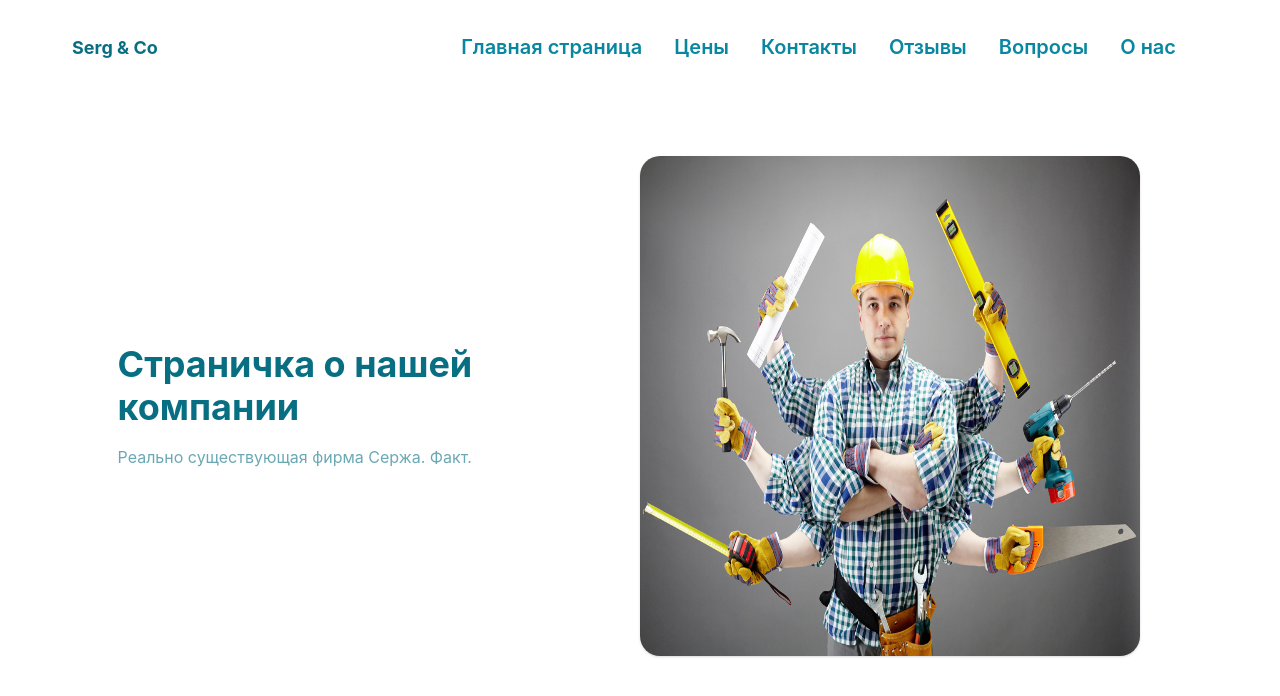
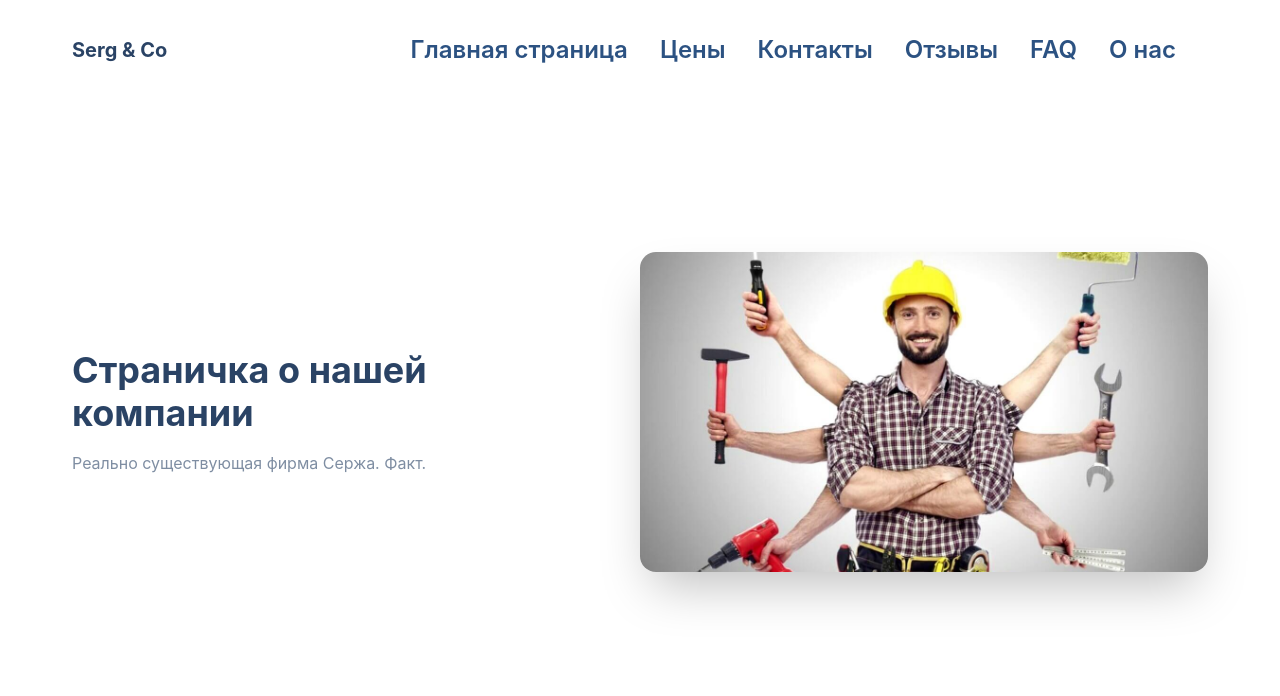
Before and after one commit to rmalolin/furniture-app, a Next.js app: page /about in a window 1280 px wide. Shown: the top 696 px of the page. Built offline with nearby package versions, Linux system fonts and the light colour scheme.

Commit message:
Много экспериментов, мало коммитов

```diff
--- a/components/Header.js
+++ b/components/Header.js
@@ -21,8 +21,8 @@ const routes = [
         title: "Отзывы"
     },
     {
-        path: "/questions",
-        title: "Вопросы"
+        path: "/faq",
+        title: "FAQ"
     },
     {
         path: "/about",
@@ -69,17 +69,19 @@ const Header = (props) => {
             color={["white", "white", "primary.700", "primary.700"]}
             {...props}
         >
-            <Flex align="center">
+            <Flex
+                align="center"
+            >
                 <Logo
                     w="100px"
                     color={["white", "white", "primary.800", "primary.800"]}
                 />
             </Flex>
-
-            <Box display={{ base: "block", md: "none" }} onClick={toggleMenu}>
+            <Box
+                display={{ base: "block", md: "none" }}
+                onClick={toggleMenu}>
                 {show ? <CloseIcon /> : <MenuIcon />}
             </Box>
-
             <Box
                 display={{ base: show ? "block" : "none", md: "block" }}
                 flexBasis={{ base: "100%", md: "auto" }}
@@ -90,7 +92,7 @@ const Header = (props) => {
                     direction={["column", "row", "row", "row"]}
                     pt={[4, 4, 0, 0]}
                 >
-                    {routes.map((item) => <MenuItem key={item.path} to={item.path} fontSize="xl">{item.title}</MenuItem>)}
+                    {routes.map((item) => <MenuItem key={item.path} to={item.path} fontSize="2xl">{item.title}</MenuItem>)}
                 </Flex>
             </Box>
         </Flex>
--- a/components/Logo.js
+++ b/components/Logo.js
@@ -7,7 +7,9 @@ export default function Logo(props) {
         <Box {...props}>
             <Link>
                 <NextLink href="/">
-                    <Text fontSize="lg" fontWeight="bold">
+                    <Text
+                        fontSize="xl"
+                        fontWeight="bold">
                         Serg & Co
                     </Text>
                 </NextLink>
--- a/components/Meta.js
+++ b/components/Meta.js
@@ -3,10 +3,18 @@ import Head from 'next/head'
 const Meta = ({ title, keywords, desc }) => {
     return (
         <Head>
-            <title>{title} | Сборка мебели</title>
-            <meta name="keywords" content={keywords} />
-            <meta name="description" content={desc} />
-            <meta charSet="utf-8" />
+            <title>{title}</title>
+            <meta
+                name="keywords"
+                content={keywords}
+            />
+            <meta
+                name="description"
+                content={desc}
+            />
+            <meta
+                charSet="utf-8"
+            />
         </Head>
     );
 };
--- a/pages/about.js
+++ b/pages/about.js
@@ -1,6 +1,5 @@
 import Meta from "../components/Meta"
-import Image from "next/image"
-import { Flex, Heading, Text, Stack, Box, Wrap, WrapItem } from "@chakra-ui/react";
+import { Flex, Heading, Text, Stack, Box, Image } from "@chakra-ui/react";
 
 export default function about() {
     return (
@@ -43,25 +42,16 @@ export default function about() {
                     Реально существующая фирма Сержа. Факт.
                     </Text>
             </Stack>
-            <Box w={{ base: "80%", sm: "60%", md: "50%" }} mb={{ base: 12, md: 0 }}>
-                <Wrap >
-                    <WrapItem
-                        boxShadow="base"
-                        rounded="20px"
-                        overflow="hidden"
-                        bg="white"
-                        lineHeight="0"
-                        _hover={{ boxShadow: "dark-lg" }}
-                    >
-                        <Image
-                            src="/images/1.jpeg"
-                            alt="Picture of the Ivan the Mighty"
-                            width={500}
-                            height={500}
-                        />
-                    </WrapItem>
-                </Wrap>
+            <Box
+                w={{ base: "80%", sm: "60%", md: "50%" }}
+                mb={{ base: 12, md: 0 }}>
+                <Image
+                    src="images/2.jpg"
+                    size="100%"
+                    rounded="1rem"
+                    shadow="2xl" />
             </Box>
+
         </Flex>
     )
 }
--- a/pages/questions.js
+++ b/pages/faq.js
@@ -4,7 +4,7 @@ export default function questions() {
     return (
         <div>
             <Meta
-                title="Частые вопросы"
+                title="FAQ"
                 keywords="Сборка мебели, мебель, Верея, Обнинск, вопросы клиентов, задать вопрос, ответы, почему"
                 desc="Часто задаваемые вопросы"
             />
--- a/styles/theme.js
+++ b/styles/theme.js
@@ -2,15 +2,15 @@ import { extendTheme } from "@chakra-ui/react";
 
 const colors = {
     primary: {
-        100: "#C4F1F9",
-        200: "#9DECF9",
-        300: "#76E4F7",
-        400: "#0BC5EA",
-        500: "#00B5D8",
-        600: "#00A3C4",
-        700: "#0987A0",
-        800: "#086F83",
-        900: "#065666"
+        100: "#bee3f8",
+        200: "#90cdf4",
+        300: "#63b3ed",
+        400: "#4299e1",
+        500: "#3182ce",
+        600: "#2b6cb0",
+        700: "#2c5282",
+        800: "#2a4365",
+        900: "#1A365D"
     }
 };
 
```
Also changed, not shown: pages/index.js (+8 -2 lines), public/images/1.jpeg, public/images/2.jpg (added).
